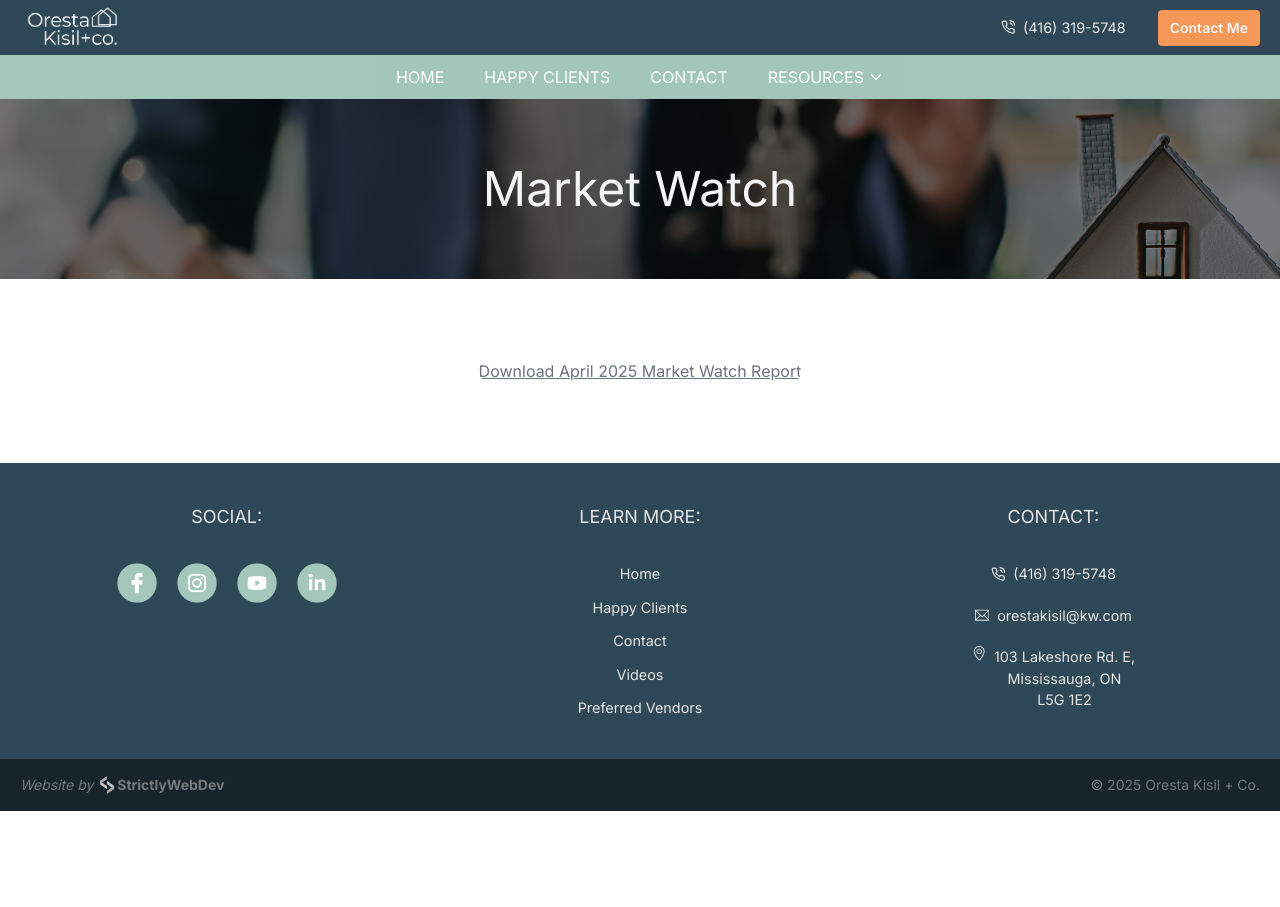
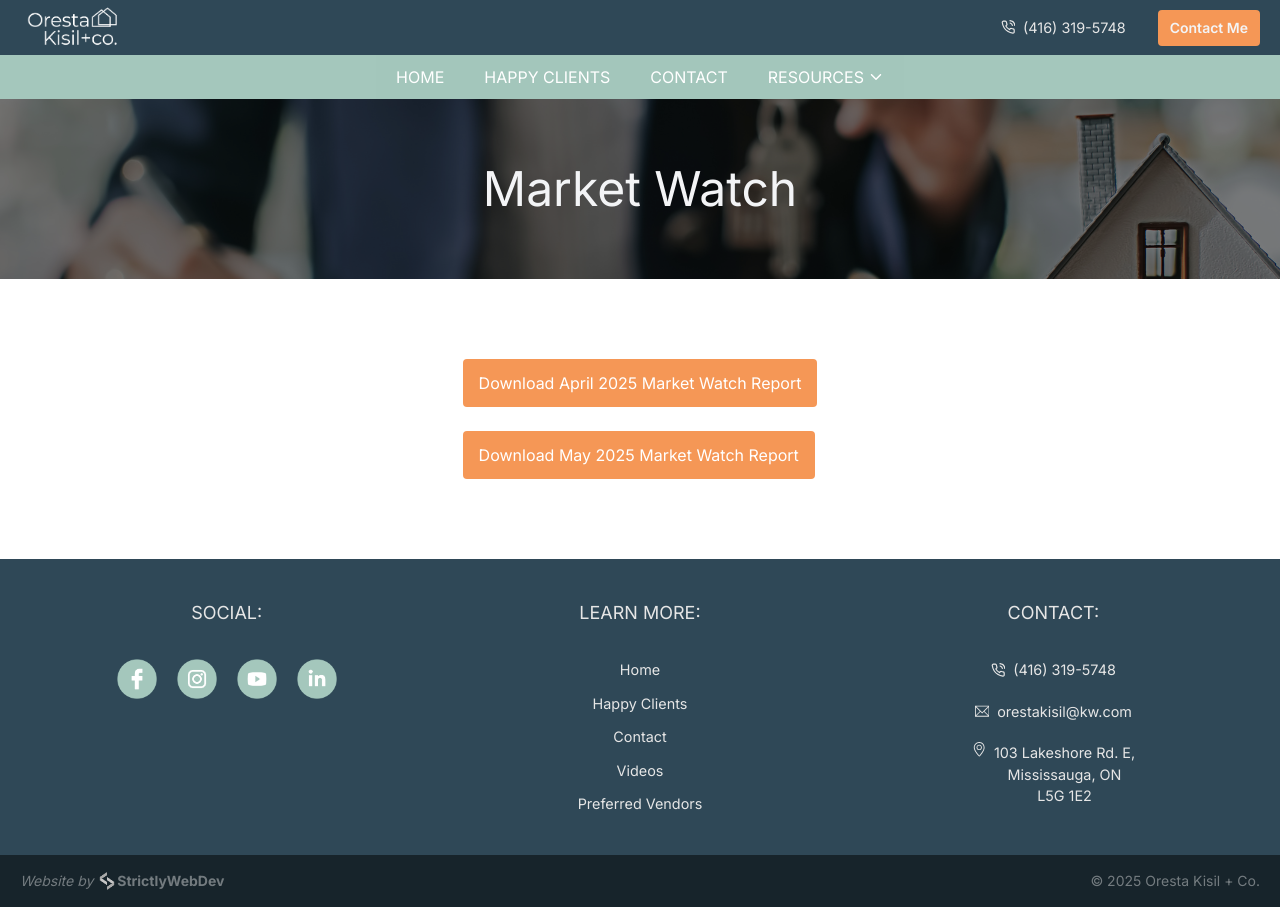
Before and after one commit to tbabyuk/oresta-real-estate-2023, a Next.js app: page /resources/market-watch in a window 1280 px wide. Before the commit the page ends 811 px from the top, so only its background shows below. Built offline with nearby package versions, Linux system fonts and the light colour scheme; a web font is replaced by a local one.

Commit message:
added May market watch to /resources/market-watch, changed links from text to button-style

```diff
--- a/app/(custom-hero-pages)/resources/market-watch/page.jsx
+++ b/app/(custom-hero-pages)/resources/market-watch/page.jsx
@@ -9,12 +9,17 @@ const MarketWatchPage = () => {
             headerClass="bg-[url('/images/pages/market-watch/market-watch-header-bg.png')]"
             headerTitle="Market Watch"
         />
-        <div className="px-5 py-20 flex justify-center items-center bg-cover">
-            <div className="max-w-[500px] rounded-xl overflow-hidden">
-                <a href="/documents/market_watch_april_2025.pdf" className="oresta-link" download>
+        <div className="px-5 py-20 flex justify-center items-center">
+
+            <div className="flex flex-col space-y-6 rounded-xl">
+                <a href="/documents/market_watch_april_2025.pdf" className="w-fit block text-center px-4 py-3 rounded text-white bg-oresta-orange" download>
                     Download April 2025 Market Watch Report
                 </a>
-          </div>
+                <a href="/documents/market_watch_may_2025.pdf" className="w-fit block text-center px-4 py-3 rounded text-white bg-oresta-orange" download>
+                    Download May 2025 Market Watch Report
+                </a>
+           </div>
+
         </div>
     </main>
   )
```
Also changed, not shown: 1 other file (tests, documents, lock files or other folders).
